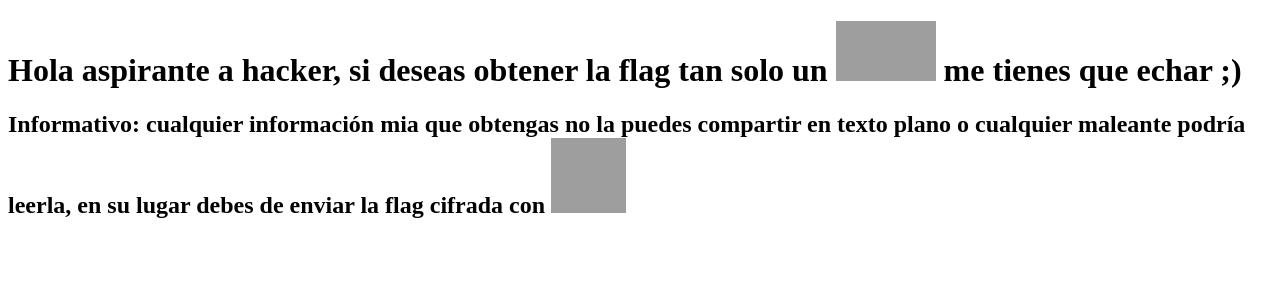
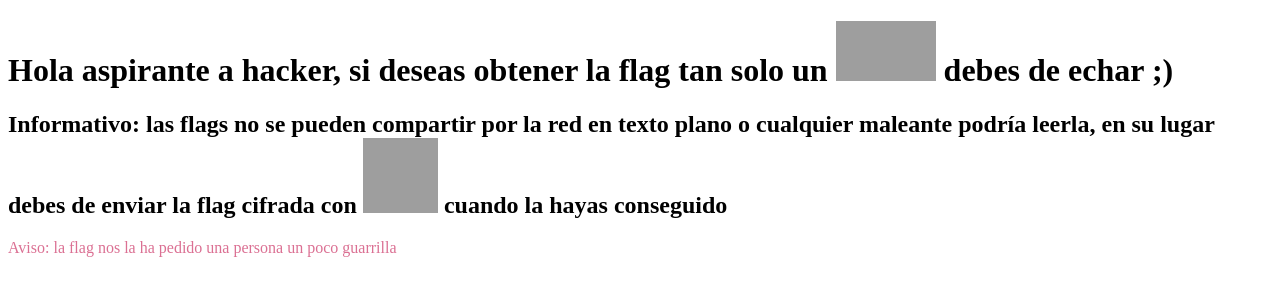
Before and after one commit to playmer33/plshackme-web, a plain HTML site: page index.html in a window 1280 px wide. Drawn offline with Linux system fonts and the light colour scheme; grey boxes are pictures that could not be loaded.

Commit message:
Add files via upload

```diff
--- a/index.html
+++ b/index.html
@@ -4,14 +4,15 @@
     <meta charset="UTF-8">
     <meta name="viewport" content="width=device-width, initial-scale=1.0">
     <meta name="descripción" content= "soy la flag de este evento, bueno realmente no soy yo sino mi ip">
-    <title>Flag</title>
+    <title>Flag guide</title>
 </head>
 <body>
-    <h1>Hola aspirante a hacker, si deseas obtener la flag tan solo un <img src="https://www.redeszone.net/app/uploads-redeszone.net/2016/08/ping-logo.jpg" height=60px width=100px/> me tienes que echar ;)
-        <meta name="flag" content="ip de este mismo sitio web">
+    <h1>Hola aspirante a hacker, si deseas obtener la flag tan solo un <img src="https://www.redeszone.net/app/uploads-redeszone.net/2016/08/ping-logo.jpg" height=60px width=100px/> debes de echar ;)
+        <meta name="flag" content="ip del sitio web que aparece en los metadatos del informativo">
     </h1>
 
-    <h2>Informativo: cualquier información mia que obtengas no la puedes compartir en texto plano o cualquier maleante podría leerla, en su lugar debes de enviar la flag cifrada con <img src="https://mejorarseo.carlosruizzaragoza.com/wp-content/uploads/icon128-2x-240x240.png" height=75px width=75px/></h2>
-    <meta name="recordatorio" content="la bandera debe de ser enviada a los admins cifrada con b4$e 64">
+    <h2>Informativo: las flags no se pueden compartir por la red en texto plano o cualquier maleante podría leerla, en su lugar debes de enviar la flag cifrada con <img src="https://mejorarseo.carlosruizzaragoza.com/wp-content/uploads/icon128-2x-240x240.png" height=75px width=75px/> cuando la hayas conseguido</h2>
+    <meta name="informativo" content="https://www.brazzers.com/">
+    <p style="color:palevioletred";>Aviso: la flag nos la ha pedido una persona un poco guarrilla</p>
 </body>
 </html>
```
